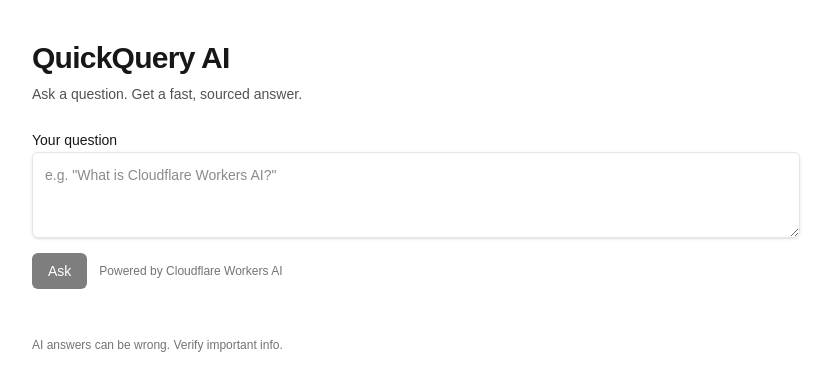
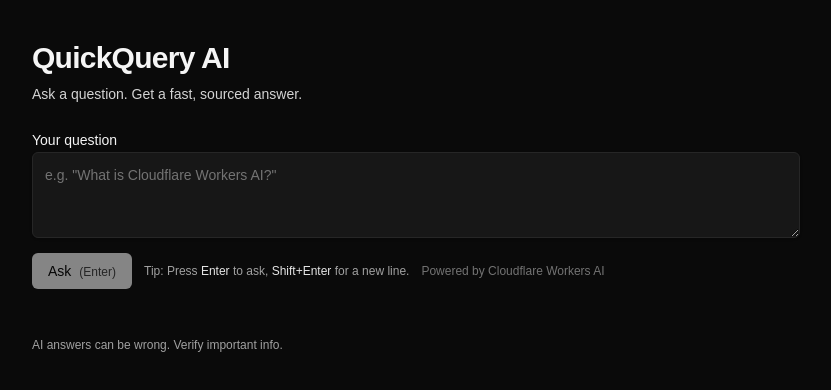
Before and after one commit to noyelmax2018-art/quickquery-ai, a Next.js app: page / in a window 1280 px wide. Shown: the top 390 px of the page, without its empty margins (224-1055 px from the left). Built offline with nearby package versions, Linux system fonts and the light colour scheme.

Commit message:
ui: improve contrast + submit on Enter

```diff
--- a/src/app/page.tsx
+++ b/src/app/page.tsx
@@ -2,18 +2,18 @@
 
 export default function Home() {
   return (
-    <main className="min-h-screen p-6 md:p-10">
+    <main className="min-h-screen bg-neutral-950 p-6 text-neutral-100 md:p-10">
       <div className="mx-auto max-w-3xl space-y-6">
         <header className="space-y-2">
           <h1 className="text-3xl font-semibold tracking-tight">QuickQuery AI</h1>
-          <p className="text-sm text-neutral-600">
+          <p className="text-sm text-neutral-300">
             Ask a question. Get a fast, sourced answer.
           </p>
         </header>
 
         <AskBox />
 
-        <footer className="pt-6 text-xs text-neutral-500">
+        <footer className="pt-6 text-xs text-neutral-400">
           AI answers can be wrong. Verify important info.
         </footer>
       </div>
--- a/src/components/AskBox.tsx
+++ b/src/components/AskBox.tsx
@@ -48,34 +48,43 @@
       <div className="space-y-2">
         <label className="text-sm font-medium">Your question</label>
         <textarea
-          className="w-full rounded-md border border-neutral-200 p-3 text-sm shadow-sm focus:border-neutral-400 focus:outline-none"
+          className="w-full rounded-md border border-neutral-800 bg-neutral-900 p-3 text-sm text-neutral-100 shadow-sm placeholder:text-neutral-500 focus:border-neutral-500 focus:outline-none"
           rows={3}
           value={q}
           onChange={(e) => setQ(e.target.value)}
+          onKeyDown={(e) => {
+            if (e.key === "Enter" && !e.shiftKey) {
+              e.preventDefault();
+              void onAsk();
+            }
+          }}
           placeholder='e.g. "What is Cloudflare Workers AI?"'
         />
-        <div className="flex items-center gap-3">
+        <div className="flex flex-wrap items-center gap-3">
           <button
-            className="rounded-md bg-black px-4 py-2 text-sm font-medium text-white disabled:opacity-50"
-            onClick={onAsk}
+            className="rounded-md bg-white px-4 py-2 text-sm font-medium text-black disabled:opacity-50"
+            onClick={() => void onAsk()}
             disabled={!canAsk}
           >
             {loading ? "Thinking…" : "Ask"}
+            <span className="ml-2 text-xs text-neutral-700">(Enter)</span>
           </button>
-          <span className="text-xs text-neutral-500">
-            Powered by Cloudflare Workers AI
+          <span className="text-xs text-neutral-400">
+            Tip: Press <span className="font-medium text-neutral-200">Enter</span> to ask,
+            <span className="font-medium text-neutral-200"> Shift+Enter</span> for a new line.
           </span>
+          <span className="text-xs text-neutral-500">Powered by Cloudflare Workers AI</span>
         </div>
       </div>
 
       {error ? (
-        <div className="rounded-md border border-red-200 bg-red-50 p-3 text-sm text-red-800">
+        <div className="rounded-md border border-red-900 bg-red-950 p-3 text-sm text-red-200">
           {error}
         </div>
       ) : null}
 
       {answer ? (
-        <div className="rounded-md border border-neutral-200 bg-white p-4 text-sm leading-6 shadow-sm whitespace-pre-wrap">
+        <div className="rounded-md border border-neutral-800 bg-neutral-900 p-4 text-sm leading-6 text-neutral-100 shadow-sm whitespace-pre-wrap">
           {answer}
         </div>
       ) : null}
```
